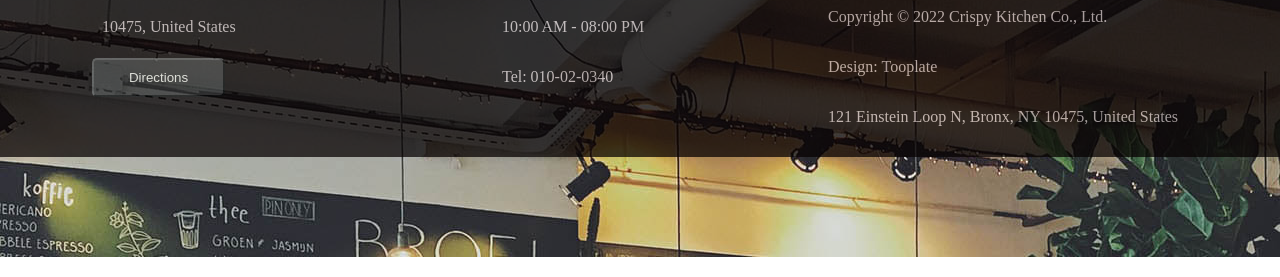
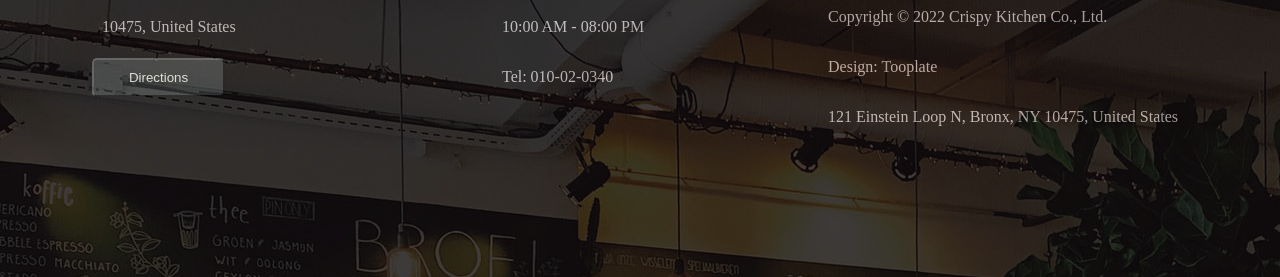
Before and after one commit to madyaeyada/csstemp2022, a plain HTML site: page index.html in a window 1280 px wide. Shown: the part 3157-3434 px from the top of the page. Drawn offline with Linux system fonts and the light colour scheme.

Commit message:
Update style.css

```diff
--- a/style.css
+++ b/style.css
@@ -76,7 +76,7 @@ div.down{
 
 }.contfooter{background-color: rgb(6, 0, 0);
     opacity: 0.7345;padding: 10px;
-    color:rgb(64, 13, 13);
+    color:rgb(64, 13, 13);min-height: 400px;
 }
 .allcontfooter{
     display: flex; justify-content: space-around;
```
